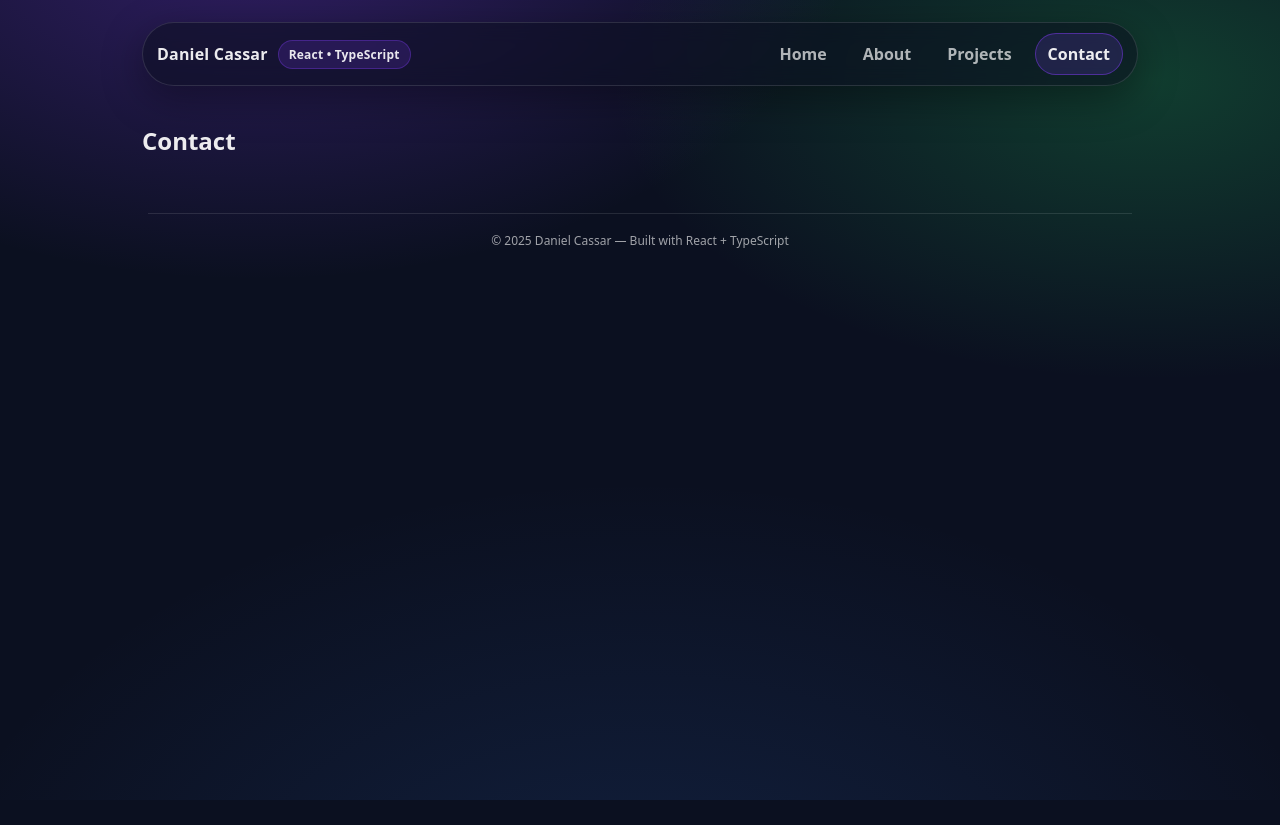
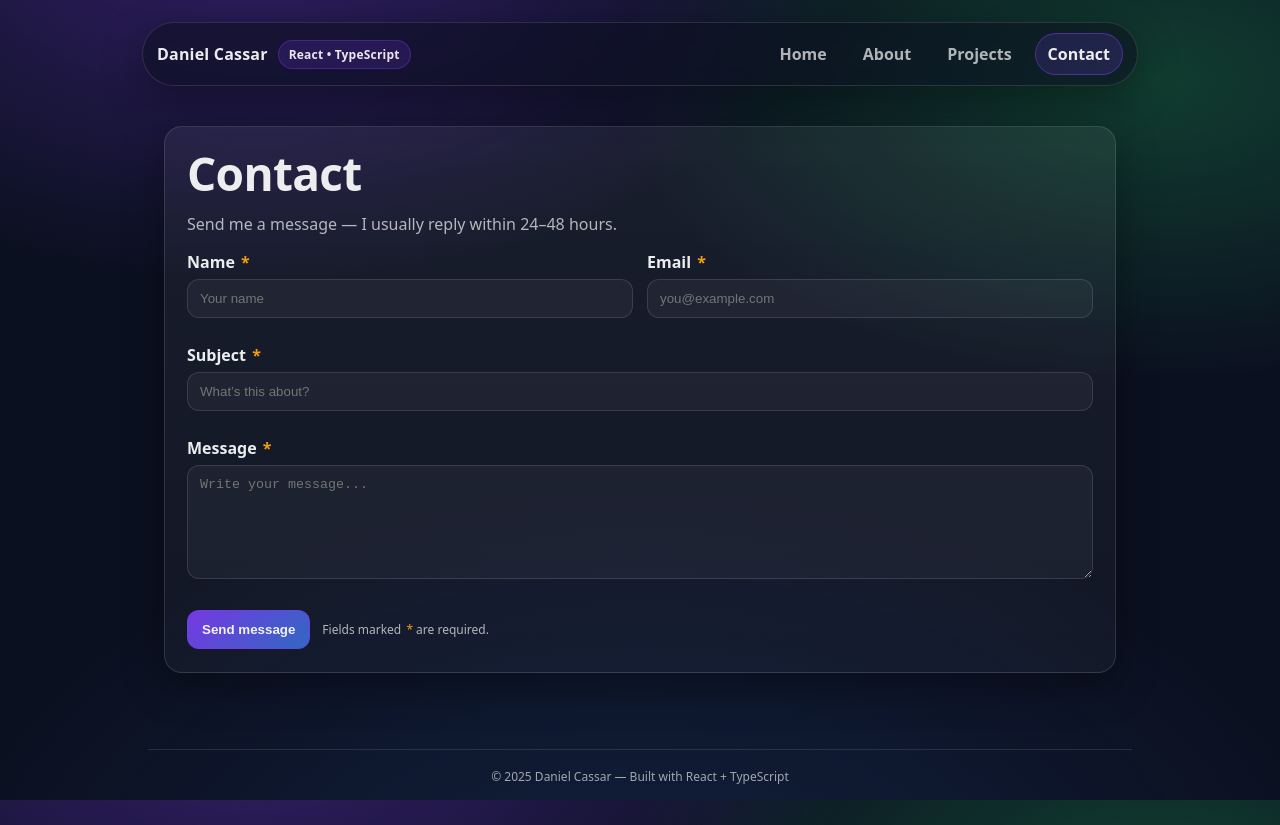
Before and after one commit to DanielCassar07/AWDPortfolio, a React (Vite) app: page /contact in a window 1280 px wide. Before the commit the page ends 800 px from the top, so only its background shows below. Built offline with nearby package versions, Linux system fonts and the light colour scheme.

Commit message:
removed duplicated files, edited contact page and functions

```diff
--- a/src/features/contact/contactSlice.ts
+++ b/src/features/contact/contactSlice.ts
@@ -1,64 +1,90 @@
 import { createSlice } from "@reduxjs/toolkit";
 import type { PayloadAction } from "@reduxjs/toolkit";
-import { submitContact } from "./contactThunks";
+import { sendContactForm } from "./contactThunks";
+import type { ContactErrors, ContactFormValues, ContactStatus } from "./types";
 
-export type ContactFields = {
-  name: string;
-  email: string;
-  subject: string;
-  message: string;
-};
-
-export type ContactState = ContactFields & {
-  status: "idle" | "loading" | "succeeded" | "failed";
-  error: string | null;
+type ContactState = {
+  values: ContactFormValues;
+  errors: ContactErrors;
+  status: ContactStatus;
+  serverError: string | null;
+  successMessage: string | null;
 };
 
 const initialState: ContactState = {
+  values: {
     name: "",
     email: "",
     subject: "",
     message: "",
+  },
+  errors: {},
   status: "idle",
-  error: null,
+  serverError: null,
+  successMessage: null,
 };
 
 const contactSlice = createSlice({
   name: "contact",
   initialState,
   reducers: {
-    setField(
+    setField: (
       state,
-      action: PayloadAction<{ key: keyof ContactFields; value: string }>
-    ) {
-      // all fields are strings so this is safe + keeps TS happy
-      (state[action.payload.key] as string) = action.payload.value;
+      action: PayloadAction<{ field: keyof ContactFormValues; value: string }>
+    ) => {
+      const { field, value } = action.payload;
+      state.values[field] = value;
+
+      // clear field error as user types
+      if (state.errors[field]) delete state.errors[field];
+
+      // clear status messages while editing
+      state.successMessage = null;
+      state.serverError = null;
     },
-    resetForm(state) {
-      state.name = "";
-      state.email = "";
-      state.subject = "";
-      state.message = "";
+
+    setErrors: (state, action: PayloadAction<ContactErrors>) => {
+      state.errors = action.payload;
+    },
+
+    resetForm: (state) => {
+      state.values = initialState.values;
+      state.errors = {};
       state.status = "idle";
-      state.error = null;
+      state.serverError = null;
+      state.successMessage = null;
+    },
+
+    clearStatusMessages: (state) => {
+      state.serverError = null;
+      state.successMessage = null;
     },
   },
   extraReducers: (builder) => {
-    builder.addCase(submitContact.pending, (state) => {
+    builder
+      .addCase(sendContactForm.pending, (state) => {
         state.status = "loading";
-      state.error = null;
-    });
+        state.serverError = null;
+        state.successMessage = null;
+      })
+      .addCase(sendContactForm.fulfilled, (state) => {
+        state.status = "succeeded";
+        state.successMessage = "Message sent successfully. I’ll get back to you soon!";
+        state.serverError = null;
 
-    builder.addCase(submitContact.fulfilled, (state) => {
-      state.status = "succeeded";
-    });
-
-    builder.addCase(submitContact.rejected, (state, action) => {
+        // optional: clear fields after success
+        state.values = initialState.values;
+        state.errors = {};
+      })
+      .addCase(sendContactForm.rejected, (state, action) => {
         state.status = "failed";
-      state.error = action.error.message ?? "Failed to submit";
+        state.serverError = action.payload ?? "Failed to send. Please try again.";
+        state.successMessage = null;
       });
   },
 });
 
-export const { setField, resetForm } = contactSlice.actions;
+export const { setField, setErrors, resetForm, clearStatusMessages } =
+  contactSlice.actions;
+
 export default contactSlice.reducer;
--- /dev/null
+++ b/src/features/contact/selectors.ts
@@ -0,0 +1,7 @@
+import type { RootState } from "../../app/store";
+
+export const selectContactValues = (s: RootState) => s.contact.values;
+export const selectContactErrors = (s: RootState) => s.contact.errors;
+export const selectContactStatus = (s: RootState) => s.contact.status;
+export const selectContactServerError = (s: RootState) => s.contact.serverError;
+export const selectContactSuccessMessage = (s: RootState) => s.contact.successMessage;
--- /dev/null
+++ b/src/features/contact/types.ts
@@ -0,0 +1,10 @@
+export type ContactFormValues = {
+  name: string;
+  email: string;
+  subject: string;
+  message: string;
+};
+
+export type ContactErrors = Partial<Record<keyof ContactFormValues, string>>;
+
+export type ContactStatus = "idle" | "loading" | "succeeded" | "failed";
--- a/src/features/projects/selectors.ts
+++ /dev/null
@@ -1,6 +0,0 @@
-import type { RootState } from "../../app/store";
-
-export const selectProjects = (state: RootState) => state.projects;
-
-export const selectProjectById = (state: RootState, id: string) =>
-  state.projects.items.find((p) => p.id === id);
--- a/src/pages/Contact.tsx
+++ b/src/pages/Contact.tsx
@@ -1,3 +1,196 @@
+import { useId, useMemo } from "react";
+import { useAppDispatch, useAppSelector } from "../app/hooks";
+import {
+  selectContactErrors,
+  selectContactServerError,
+  selectContactStatus,
+  selectContactSuccessMessage,
+  selectContactValues,
+} from "../features/contact/selectors";
+import { setErrors, setField, clearStatusMessages } from "../features/contact/contactSlice";
+import { sendContactForm } from "../features/contact/contactThunks";
+import type { ContactErrors, ContactFormValues } from "../features/contact/types";
+
+function validate(values: ContactFormValues): ContactErrors {
+  const errors: ContactErrors = {};
+
+  if (!values.name.trim()) errors.name = "Name is required.";
+
+  const email = values.email.trim();
+  if (!email) errors.email = "Email is required.";
+  else if (!/^[^\s@]+@[^\s@]+\.[^\s@]+$/.test(email)) errors.email = "Enter a valid email address.";
+
+  if (!values.subject.trim()) errors.subject = "Subject is required.";
+
+  const msg = values.message.trim();
+  if (!msg) errors.message = "Message is required.";
+  else if (msg.length < 10) errors.message = "Message should be at least 10 characters.";
+
+  return errors;
+}
+
 export default function Contact() {
-  return <h2>Contact</h2>;
+  const dispatch = useAppDispatch();
+  const values = useAppSelector(selectContactValues);
+  const errors = useAppSelector(selectContactErrors);
+  const status = useAppSelector(selectContactStatus);
+  const serverError = useAppSelector(selectContactServerError);
+  const success = useAppSelector(selectContactSuccessMessage);
+
+  const busy = status === "loading";
+
+  // IDs for aria-describedby wiring
+  const nameId = useId();
+  const emailId = useId();
+  const subjectId = useId();
+  const messageId = useId();
+
+  const hasAnyError = useMemo(() => Object.keys(errors).length > 0, [errors]);
+
+  function onChange(field: keyof ContactFormValues) {
+    return (e: React.ChangeEvent<HTMLInputElement | HTMLTextAreaElement>) => {
+      dispatch(setField({ field, value: e.target.value }));
+    };
+  }
+
+  async function onSubmit(e: React.FormEvent) {
+    e.preventDefault();
+    dispatch(clearStatusMessages());
+
+    const nextErrors = validate(values);
+    dispatch(setErrors(nextErrors));
+
+    if (Object.keys(nextErrors).length > 0) return;
+
+    await dispatch(sendContactForm(values));
+  }
+
+  return (
+    <main className="container">
+      <section className="card section">
+        <div className="sectionHead">
+          <h1 className="h1">Contact</h1>
+          <p className="muted">
+            Send me a message — I usually reply within 24–48 hours.
+          </p>
+        </div>
+
+        {/* status banners */}
+        {success && (
+          <div className="alert success" role="status" aria-live="polite">
+            {success}
+          </div>
+        )}
+        {serverError && (
+          <div className="alert error" role="alert">
+            {serverError}
+          </div>
+        )}
+        {hasAnyError && (
+          <div className="alert warn" role="alert">
+            Please fix the highlighted fields.
+          </div>
+        )}
+
+        <form className="formGrid" onSubmit={onSubmit} noValidate>
+          <div className="field">
+            <label htmlFor={nameId} className="label">
+              Name <span className="req">*</span>
+            </label>
+            <input
+              id={nameId}
+              className={`input ${errors.name ? "invalid" : ""}`}
+              value={values.name}
+              onChange={onChange("name")}
+              placeholder="Your name"
+              autoComplete="name"
+              aria-invalid={!!errors.name}
+              aria-describedby={errors.name ? `${nameId}-err` : undefined}
+              disabled={busy}
+            />
+            {errors.name && (
+              <p id={`${nameId}-err`} className="fieldError">
+                {errors.name}
+              </p>
+            )}
+          </div>
+
+          <div className="field">
+            <label htmlFor={emailId} className="label">
+              Email <span className="req">*</span>
+            </label>
+            <input
+              id={emailId}
+              className={`input ${errors.email ? "invalid" : ""}`}
+              value={values.email}
+              onChange={onChange("email")}
+              placeholder="you@example.com"
+              autoComplete="email"
+              inputMode="email"
+              aria-invalid={!!errors.email}
+              aria-describedby={errors.email ? `${emailId}-err` : undefined}
+              disabled={busy}
+            />
+            {errors.email && (
+              <p id={`${emailId}-err`} className="fieldError">
+                {errors.email}
+              </p>
+            )}
+          </div>
+
+          <div className="field colFull">
+            <label htmlFor={subjectId} className="label">
+              Subject <span className="req">*</span>
+            </label>
+            <input
+              id={subjectId}
+              className={`input ${errors.subject ? "invalid" : ""}`}
+              value={values.subject}
+              onChange={onChange("subject")}
+              placeholder="What’s this about?"
+              aria-invalid={!!errors.subject}
+              aria-describedby={errors.subject ? `${subjectId}-err` : undefined}
+              disabled={busy}
+            />
+            {errors.subject && (
+              <p id={`${subjectId}-err`} className="fieldError">
+                {errors.subject}
+              </p>
+            )}
+          </div>
+
+          <div className="field colFull">
+            <label htmlFor={messageId} className="label">
+              Message <span className="req">*</span>
+            </label>
+            <textarea
+              id={messageId}
+              className={`textarea ${errors.message ? "invalid" : ""}`}
+              value={values.message}
+              onChange={onChange("message")}
+              placeholder="Write your message..."
+              rows={6}
+              aria-invalid={!!errors.message}
+              aria-describedby={errors.message ? `${messageId}-err` : undefined}
+              disabled={busy}
+            />
+            {errors.message && (
+              <p id={`${messageId}-err`} className="fieldError">
+                {errors.message}
+              </p>
+            )}
+          </div>
+
+          <div className="formActions colFull">
+            <button className="btn primary" type="submit" disabled={busy}>
+              {busy ? "Sending..." : "Send message"}
+            </button>
+            <p className="muted tiny">
+              Fields marked <span className="req">*</span> are required.
+            </p>
+          </div>
+        </form>
+      </section>
+    </main>
+  );
 }
--- a/src/styles/globals.css
+++ b/src/styles/globals.css
@@ -525,3 +525,52 @@ main { padding-top: 18px; }
   flex-wrap: wrap;
   margin-top: 4px;
 }
+.sectionHead { margin-bottom: 14px; }
+
+.formGrid {
+  display: grid;
+  grid-template-columns: repeat(2, minmax(0, 1fr));
+  gap: 14px;
+  margin-top: 14px;
+}
+.colFull { grid-column: 1 / -1; }
+
+@media (max-width: 860px) {
+  .formGrid { grid-template-columns: 1fr; }
+}
+
+.label { font-weight: 700; }
+.req { color: #f59e0b; margin-left: 2px; }
+
+.fieldError {
+  margin: 6px 0 0 0;
+  font-size: 12px;
+  color: rgba(248, 113, 113, 0.95);
+}
+
+.input.invalid, .textarea.invalid {
+  border-color: rgba(248, 113, 113, 0.7);
+  box-shadow: 0 0 0 4px rgba(248, 113, 113, 0.10);
+}
+
+.alert {
+  border: 1px solid var(--border);
+  background: rgba(255,255,255,0.05);
+  border-radius: 14px;
+  padding: 12px 14px;
+  margin: 12px 0;
+  font-weight: 650;
+}
+.alert.success { border-color: rgba(34,197,94,0.35); }
+.alert.error { border-color: rgba(248,113,113,0.35); }
+.alert.warn { border-color: rgba(245,158,11,0.35); }
+
+.formActions {
+  display: flex;
+  align-items: center;
+  gap: 12px;
+  flex-wrap: wrap;
+  margin-top: 4px;
+}
+
+.tiny { font-size: 12px; }
```
Also changed, not shown: src/features/contact/contactThunks.ts (+20 -6 lines), src/contact/contactSlice.ts (deleted), src/contact/contactThunks.ts (deleted), src/contact/types.ts (deleted). Lines whose indentation alone changed are shown as unchanged.
